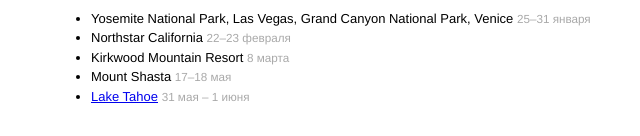
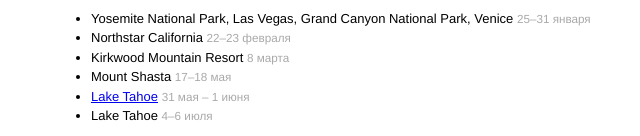
Before and after one commit to denis/denis.github.com, a Jekyll site: the page built from travel.md, in a window 1280 px wide. Shown: the part 1110-1246 px from the top of the page, without its empty margins (189-829 px from the left). Built offline with Jekyll 4.4.1, drawn with Linux system fonts in a browser that asks for light colours; comment, search, counter and statistics services are not loaded.

Commit message:
Add Lake Tahoe 2014

```diff
--- a/travel.md
+++ b/travel.md
@@ -63,3 +63,4 @@
 - Kirkwood Mountain Resort <small>8 марта</small>
 - Mount Shasta <small>17–18 мая</small>
 - [Lake Tahoe](https://www.flickr.com/photos/barushev/sets/72157645000068685) <small>31 мая – 1 июня</small>
+- Lake Tahoe <small>4–6 июля</small>
```
